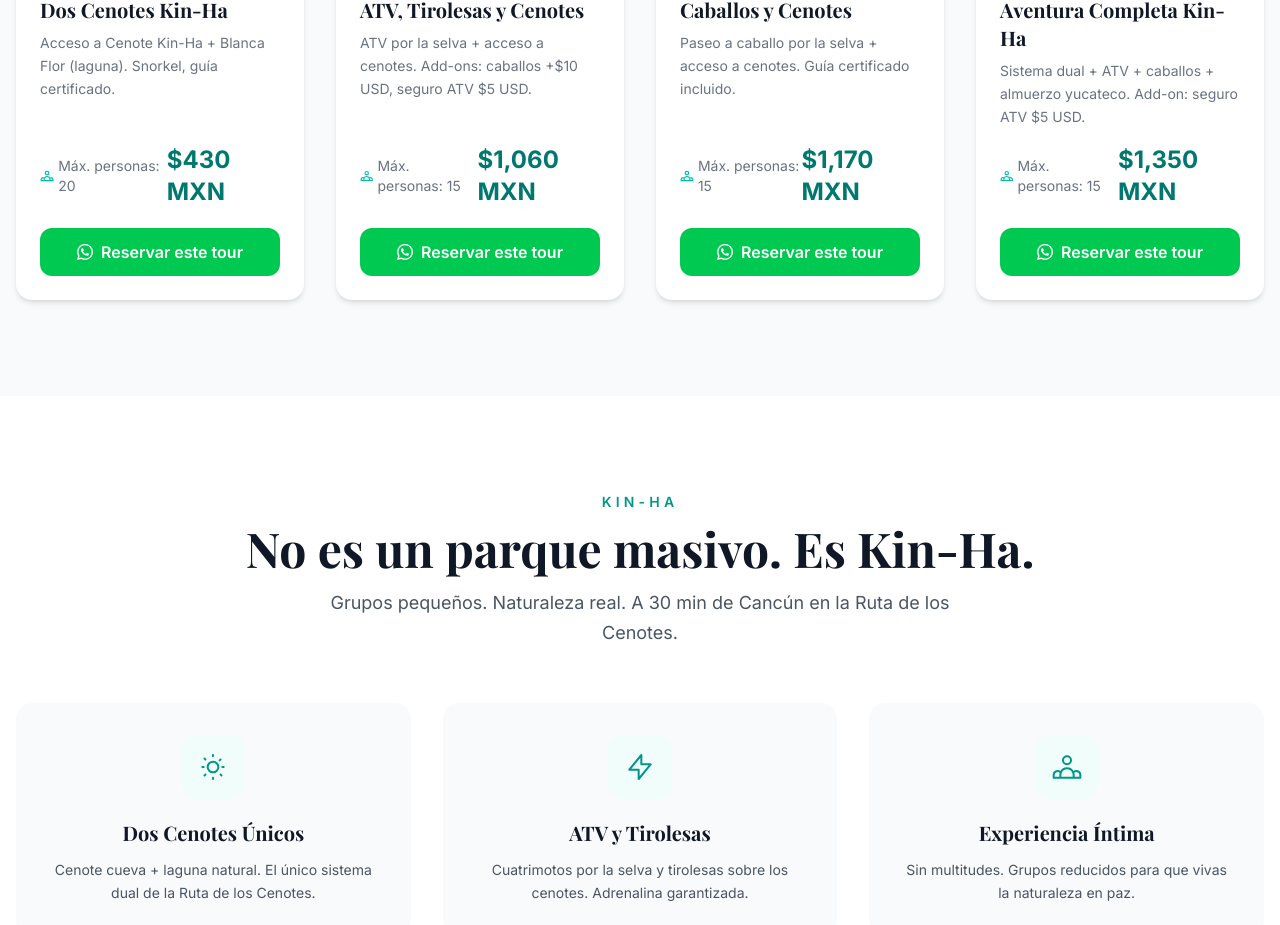
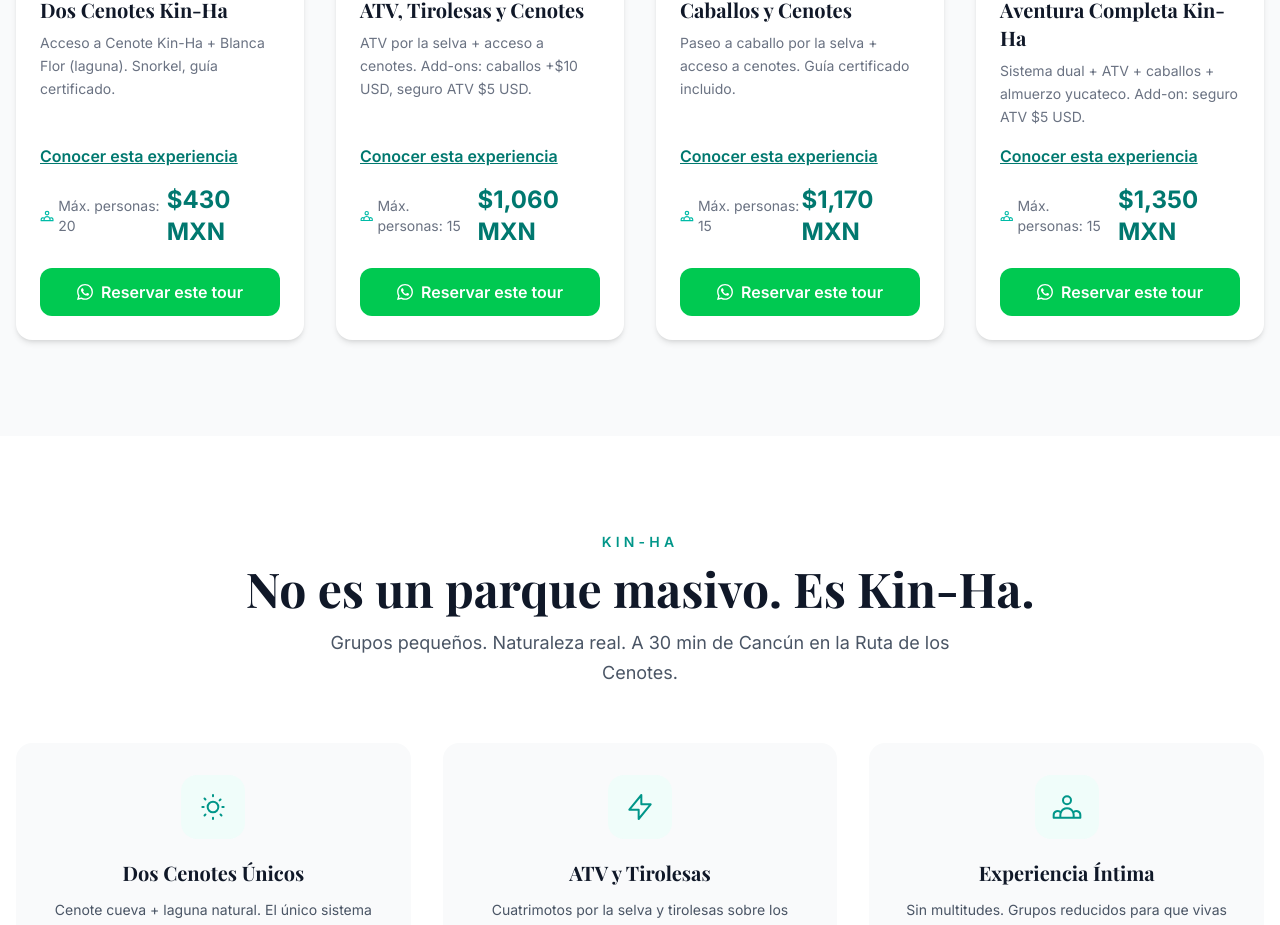
Before and after one commit to resortsbd-rgb/cenotekinha, a Next.js app: page / in a window 1280 px wide. Shown: the part 1532-2457 px from the top of the page. Built offline with nearby package versions, Linux system fonts and the light colour scheme; a web font is replaced by a local one.

Commit message:
Link four tour pages and include them in sitemap

```diff
--- a/src/components/ui/ToursSection.tsx
+++ b/src/components/ui/ToursSection.tsx
@@ -1,9 +1,11 @@
 "use client";
 import Image from "next/image";
+import Link from "next/link";
 import { useEffect, useRef } from "react";
 import { translations } from "@/lib/translations";
 import { useLanguage } from "@/contexts/LanguageContext";
 import { TOURS } from "@/lib/stripe";
+import { tourPages, tourSlugs } from "@/lib/tour-pages";
 import { trackTourView, trackWhatsAppClick } from "@/lib/analytics";
 
 const WA_NUMBER = "529987777498";
@@ -68,6 +70,7 @@ export default function ToursSection() {
           {TOURS.map((tour) => {
             const name = locale === "es" ? tour.nameEs : tour.nameEn;
             const desc = locale === "es" ? tour.descEs : tour.descEn;
+            const detailSlug = tourSlugs.find((slug) => tourPages[slug].id === tour.id);
             return (
               <div
                 key={tour.id}
@@ -91,6 +94,8 @@ export default function ToursSection() {
                 <div className="p-6 flex flex-col flex-1">
                   <h3 className="text-xl font-bold text-gray-900 mb-2">{name}</h3>
                   <p className="text-gray-500 text-sm leading-relaxed flex-1 mb-4">{desc}</p>
+
+                  {detailSlug && <Link href={`/tours/${detailSlug}`} className="mb-4 inline-block font-semibold text-teal-700 underline hover:text-teal-900">{locale === "es" ? "Conocer esta experiencia" : "Explore this experience"}</Link>}
 
                   <div className="flex items-center justify-between text-sm text-gray-500 mb-5">
                     <span className="flex items-center gap-1">
```
